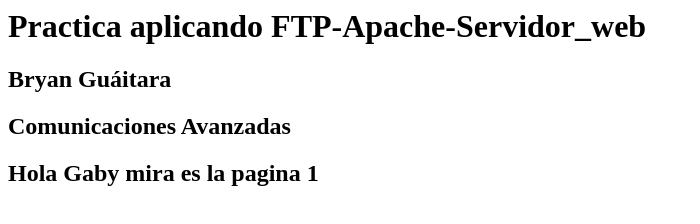
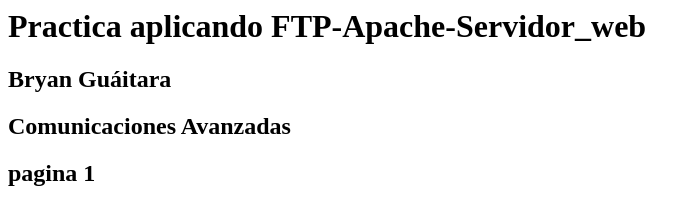
Before and after one commit to Bryanggm2617/practica-p-w, a plain HTML site: page p1/index.html in a window 1280 px wide. Shown: the whole page, without its empty margins (0-700 px from the left). Drawn offline with Linux system fonts and the light colour scheme.

Commit message:
Update index.html

```diff
--- a/p1/index.html
+++ b/p1/index.html
@@ -6,6 +6,6 @@
     <h1>Practica aplicando FTP-Apache-Servidor_web</h1>
     <h2>Bryan Guáitara</h2>
     <h2>Comunicaciones Avanzadas</h2>
-    <h2>Hola Gaby mira es la pagina 1</h2>
+    <h2> pagina 1</h2>
 </body>
 </html>
```
